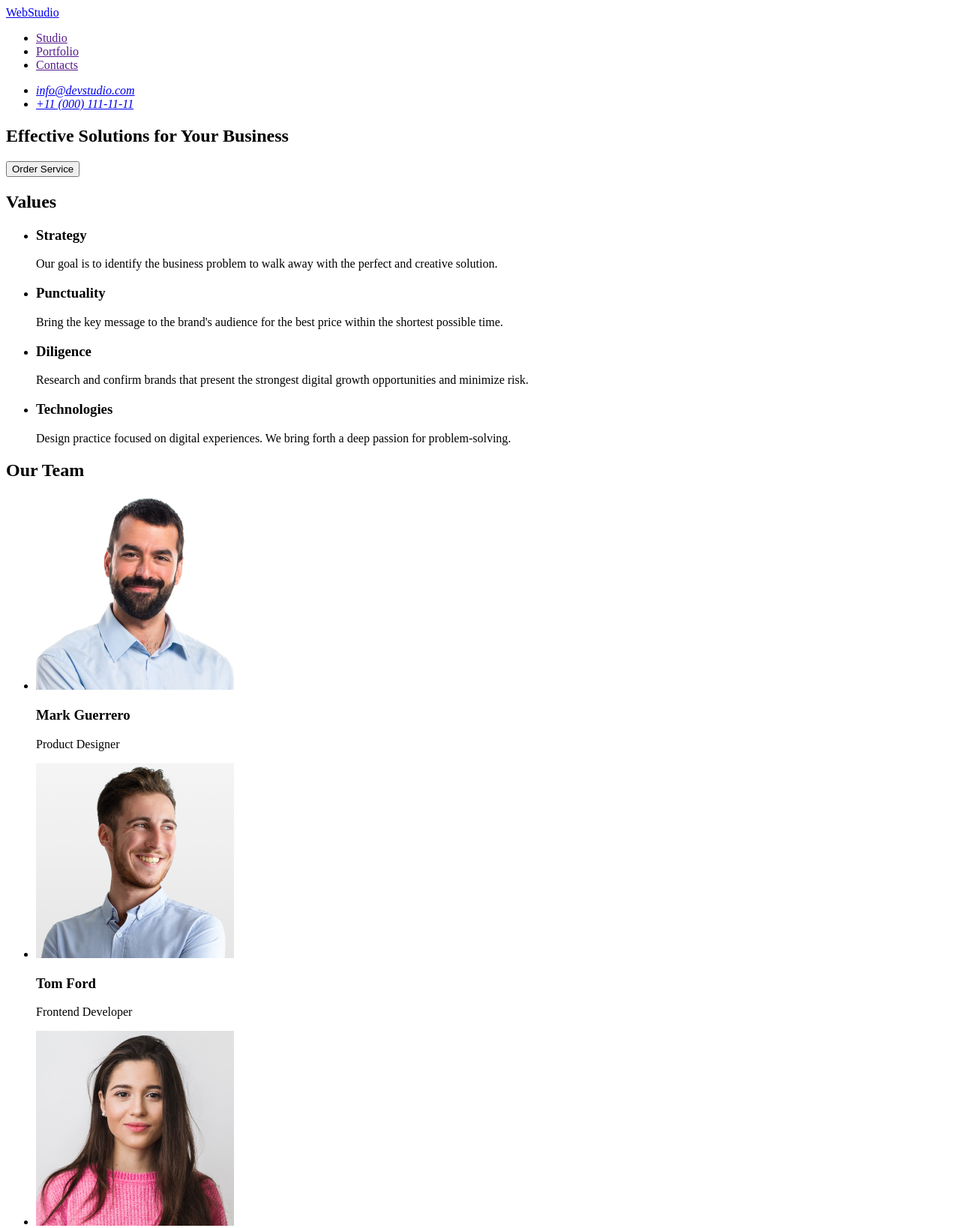
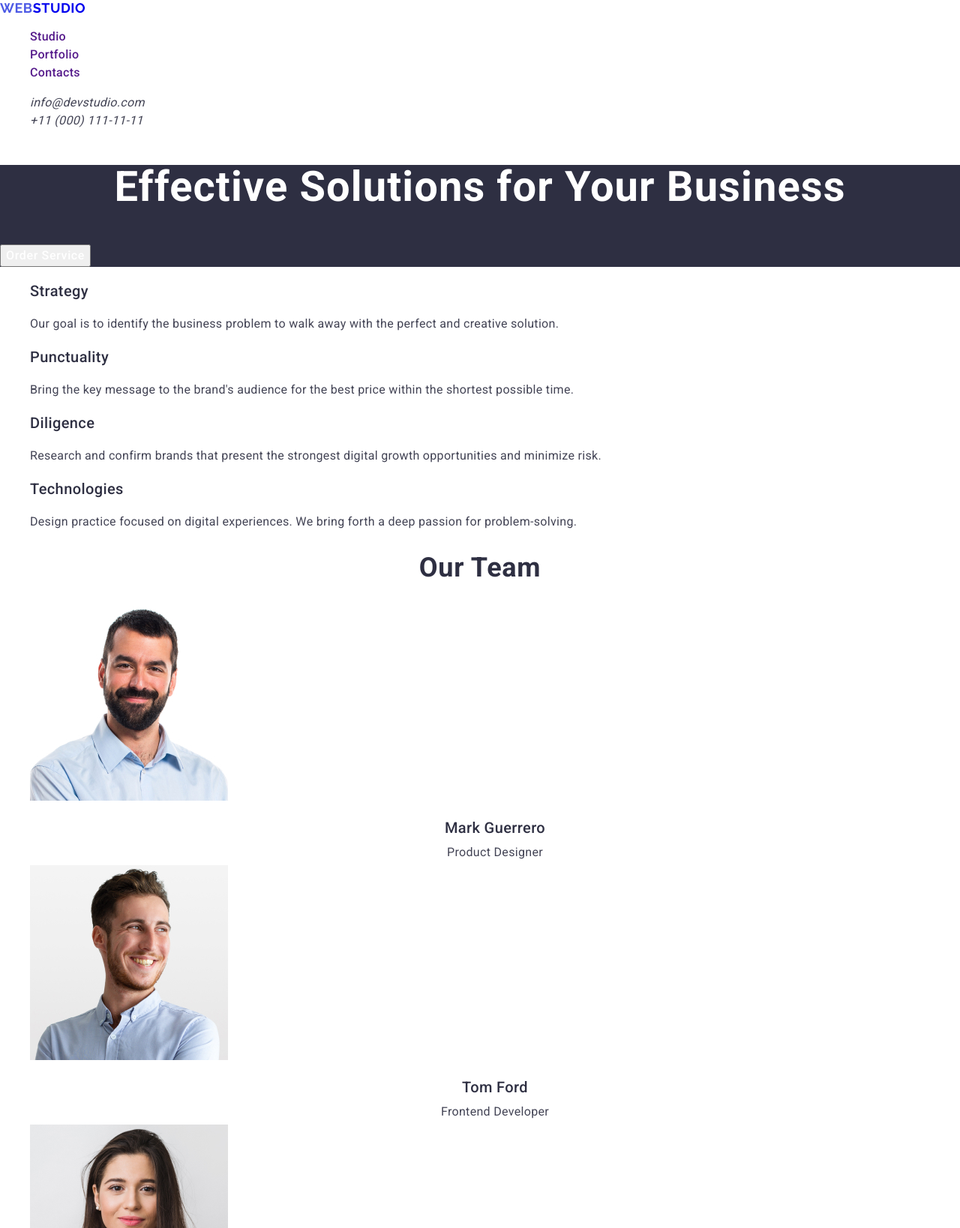
Before and after one commit to biletskakatia/goit-markup-hw-02, a plain HTML site: page index.html in a window 1280 px wide. Shown: the top 1638 px of the page at 75% size. Drawn offline with nearby package versions, Linux system fonts and the light colour scheme.

Commit message:
сss_start

```diff
--- /dev/null
+++ b/css/styles.css
@@ -0,0 +1,218 @@
+body {
+    font-family: "Roboto", sans-serif;
+    color:  #2E2F42;
+}
+
+ul {
+    list-style: none;
+}
+
+a {
+    text-decoration: none;
+  }
+
+.visually-hidden {
+    position: absolute;
+    width: 1px;
+    height: 1px;
+    margin: -1px;
+    border: 0;
+    padding: 0;
+    white-space: nowrap;
+    clip-path: inset(100%);
+    overflow: hidden;
+  }
+
+  .title {
+    text-align: center;
+    font-size: 36px;
+    font-weight: 700;
+    line-height: 1.11;
+    letter-spacing: 0.02em;
+    text-transform: capitalize;
+    }
+
+ /*----------------HEADER--------------*/
+
+.header-logo {
+font-family: Raleway;
+font-size: 18px;
+font-weight: 700;
+line-height: 1.17;
+letter-spacing: 0.03em;
+text-transform: uppercase;
+}
+.header-logo span {
+    color: #4D5AE5;
+}
+
+.header-menu-link {
+font-size: 16px;
+font-weight: 500;
+line-height: 1.50;
+letter-spacing: 0.02em;
+}
+
+.header-menu-link:focus {
+    color: #404BBF;
+  }
+
+  .header-menu-link:hover {
+    color: #404BBF;
+  }
+
+.header-menu-link:active {
+    color: #404BBF;
+    text-decoration: underline;
+  }
+
+
+.header-address-link {
+color:  #434455;
+font-size: 16px;
+font-weight: 400;
+line-height: 1.50;
+letter-spacing: 0.02em;
+}
+.header-address-link:hover {
+    color: #404BBF;
+}
+.header-address-link:focus {
+    color: #404BBF;
+}
+
+/*-------------------------------------*/
+
+/*----------------HERO--------------*/
+
+.hero {
+    background: #2E2F42;
+}
+.hero-title {
+color:  #FFF;
+text-align: center;
+font-size: 56px;
+font-weight: 700;
+line-height: 1.07;
+letter-spacing: 0.02em;
+}
+.hero-btn {
+ color:  #FFF;
+font-size: 16px;
+font-weight: 500;
+line-height: 1.50;
+letter-spacing: 0.04em;
+cursor: pointer;
+}
+
+/** ----------------------------------- */
+
+/** --------------VALUES----------------- */
+
+.values {
+}
+
+.values-list {
+}
+.values-item {
+}
+.values-subtitle {
+    font-size: 20px;
+    font-weight: 500;
+    line-height: 1.20;
+    letter-spacing: 0.02em;
+}
+.values-item-text {
+color:#434455;
+font-size: 16px;
+line-height: 1.50;
+letter-spacing: 0.02em;
+}
+
+/** ----------------------------------- */
+
+/** --------------TEAM----------------- */
+
+.team {
+}
+.team-list {
+}
+.team-list-item {
+}
+.team-item-img {
+}
+
+.team-iteam-title {
+    text-align: center;
+    font-size: 20px;
+    font-weight: 500;
+    line-height: 1.20;
+    letter-spacing: 0.02em;
+}
+
+.team-item-text {
+color:#434455;
+text-align: center;
+font-size: 16px;
+line-height: 1.50px;
+letter-spacing: 0.02em;
+}
+
+/** ----------------------------------- */
+
+/** --------------PORTFOLIO----------------- */
+
+.portfolio {
+}
+
+.portfolio-list {
+}
+.portfolio-list-item {
+}
+.portfolio-item-img {
+}
+
+.portfolio-item-title {
+    text-align: center;
+    font-size: 20px;
+    font-weight: 500;
+    line-height: 1.20;
+    letter-spacing: 0.02em;
+}
+.portfolio-item-text {
+    color:#434455;
+text-align: center;
+font-size: 16px;
+line-height: 1.50px;
+letter-spacing: 0.02em;
+}
+/** ----------------------------------- */
+
+/**---------------FOOTER----------------*/
+
+.footer {
+    background:  #2E2F42;
+}
+
+.footer-logo {
+    color: #F4F4FD;
+    font-family: Raleway;
+    font-size: 18px;
+    font-weight: 700;
+    line-height: 1.17;
+    letter-spacing: 0.03em;
+    text-transform: uppercase;
+    }
+
+.footer-logo span {
+        color: #4D5AE5;
+    }
+
+.footer-text {
+    color: #F4F4FD;
+    font-size: 16px;
+    line-height: 1.50;
+    letter-spacing: 0.02em;
+}
+
+/** ----------------------------------- */
--- a/index.html
+++ b/index.html
@@ -4,102 +4,141 @@
     <meta charset="UTF-8">
     <meta name="viewport" content="width=device-width, initial-scale=1.0">
     <title>Document</title>
+    <link rel="stylesheet" href="https://cdnjs.cloudflare.com/ajax/libs/modern-normalize/2.0.0/modern-normalize.min.css">
+    <link rel="stylesheet" href="./css/styles.css" />
+    <link rel="preconnect" href="https://fonts.googleapis.com">
+<link rel="preconnect" href="https://fonts.gstatic.com" crossorigin>
+<link href="https://fonts.googleapis.com/css2?family=Montserrat:wght@400;600&family=Raleway:wght@700&family=Roboto:wght@400;500;700&display=swap" rel="stylesheet">
 </head>
 <body>
-    <header>
-     <nav>
-        <a href="./index.html">WebStudio</a>
-        <ul>
-            <li>
-                <a href="">Studio</a>
+    <header class="header">
+     <nav class="header-nav">
+        <a class="header-logo" href="./index.html"><span >Web</span>Studio</a>
+        <ul class="header-menu-list">
+            <li class="header-menu-item">
+                <a class="header-menu-link" href="">Studio</a>
             </li>
-            <li>
-                <a href="">Portfolio</a>
+            <li class="header-menu-item">
+                <a class="header-menu-link" href="">Portfolio</a>
             </li>
-            <li>
-                <a href="">Contacts</a>
+            <li class="header-menu-item">
+                <a class="header-menu-link" href="">Contacts</a>
             </li>
         </ul>
      </nav>
 
-        <address>
-            <ul>
-               <li>
-                <a href="mailto:info@devstudio.com">info@devstudio.com</a>
+        <address class="header-address">
+            <ul class="header-address-list">
+               <li class="header-address-item">
+                <a class="header-address-link" href="mailto:info@devstudio.com">info@devstudio.com</a>
                </li>
-               <li>
-                <a href="tel:+110001111111">+11 (000) 111-11-11</a>
+               <li class="header-address-item">
+                <a class="header-address-link" href="tel:+110001111111">+11 (000) 111-11-11</a>
               </li>
             </ul>
         </address>
     </header>
-    <main>
-        <section>
-            <h1>Effective Solutions for Your Business</h1>
-            <button type="button">Order Service</button>
+    <main class="main">
+        <section class="hero">
+            <h1 class="hero-title">Effective Solutions for Your Business</h1>
+            <button class="hero-btn" type="button">Order Service</button>
 
         </section>
 
-        <section>
-            <h2>Values</h2>
-            <ul>
-                <li>
-                    <h3>Strategy</h3>
-                    <p>
+        <section class="values">
+            <h2 class="visually-hidden">Values</h2>
+            <ul class="values-list">
+                <li class="values-item">
+                    <h3 class="values-subtitle">Strategy</h3>
+                    <p class="values-item-text">
                         Our goal is to identify the business problem to walk away with the perfect and creative solution.
                     </p>
                 </li>
-                <li>
-                    <h3>Punctuality</h3>
-                    <p>
+                <li class="values-item">
+                    <h3 class="values-subtitle">Punctuality</h3>
+                    <p class="values-item-text">
                         Bring the key message to the brand's audience for the best price within the shortest possible time.
                     </p>
                 </li>
-                <li>
-                    <h3>Diligence</h3>
-                    <p>
+                <li class="values-item">
+                    <h3 class="values-subtitle">Diligence</h3>
+                    <p class="values-item-text">
                         Research and confirm brands that present the strongest digital growth opportunities and minimize risk.
                     </p>
                 </li>
-                <li>
-                    <h3>Technologies</h3>
-                    <p>
+                <li class="values-item">
+                    <h3 class="values-subtitle">Technologies</h3>
+                    <p class="values-item-text">
                         Design practice focused on digital experiences. We bring forth a deep passion for problem-solving.
                     </p>
                 </li>
             </ul>
         </section>
 
-        <section>
-            <h2>Our Team</h2>
-        <ul>
-            <li>
-                <img src="./images/img-1.jpg" alt="Mark Guerrero" width="264">
-                <h3>Mark Guerrero</h3>
-                <p>Product Designer</p>
+        <section class="team">
+            <h2 class="title">Our Team</h2>
+        <ul class="team-list">
+            <li class="team-list-item">
+                <img src="./images/img-1.jpg" alt="Mark Guerrero" width="264" class="team-item-img">
+                <h3 class="team-iteam-title">Mark Guerrero</h3>
+                <p class="team-item-text">Product Designer</p>
             </li>
-            <li>
-                <img src="./images/img-2.jpg" alt="Tom Ford" width="264">
-                <h3>Tom Ford</h3>
-                <p>Frontend Developer</p>
+            <li class="team-list-item">
+                <img src="./images/img-2.jpg" alt="Tom Ford" width="264" class="team-item-img">
+                <h3 class="team-iteam-title">Tom Ford</h3>
+                <p class="team-item-text">Frontend Developer</p>
             </li>
-            <li>
-                <img src="./images/img-3.jpg" alt="Camila Garcia" width="264">
-                <h3>Camila Garcia</h3>
-                <p>Marketing</p>
+            <li class="team-list-item">
+                <img src="./images/img-3.jpg" alt="Camila Garcia" width="264" class="team-item-img">
+                <h3 class="team-iteam-title">Camila Garcia</h3>
+                <p class="team-item-text">Marketing</p>
             </li>
-            <li>
-                <img src="./images/img-4.jpg" alt="Daniel Wilson" width="264">
-                <h3>Daniel Wilson</h3>
-                <p>UI Designer</p>
+            <li class="team-list-item">
+                <img src="./images/img-4.jpg" alt="Daniel Wilson" width="264" class="team-item-img">
+                <h3 class="team-iteam-title">Daniel Wilson</h3>
+                <p class="team-item-text">UI Designer</p>
             </li>
         </ul>
         </section>
-
+        <section class="portfolio">
+            <h2 class="title">Our Portfolio</h2>
+        <ul class="portfolio-list">
+            <li class="portfolio-list-item">
+                <img src="/images/banking.jpg" alt="banking App" width="360" height="300" class="portfolio-item-img">
+                <h3 class="portfolio-item-title">Banking App</h3>
+                <p class="portfolio-item-text">App</p>
+            </li>
+            <li class="portfolio-list-item">
+                <img src="/images/payment.jpg" alt="cashless Payment" width="360" height="300" class="portfolio-item-img">
+                <h3 class="portfolio-item-title">Cashless Payment</h3>
+                <p class="portfolio-item-text">Marketing</p>
+            </li>
+            <li class="portfolio-list-item">
+                <img src="/images/meditaion.jpg" alt="laptop and phone" width="360" height="300" class="portfolio-item-img">
+                <h3 class="portfolio-item-title">Meditaion App</h3>
+                <p class="portfolio-item-text">App</p>
+            </li>
+            <li class="portfolio-list-item">
+                <img src="/images/taxi.jpg" alt="interior of the car" width="360" height="300" class="portfolio-item-img">
+                <h3 class="portfolio-item-title">Taxi Service</h3>
+                <p class="portfolio-item-text">Marketing</p>
+            </li>
+            <li class="portfolio-list-item">
+                <img src="/images/screen.jpg" alt="phone screen" width="360" height="300" class="portfolio-item-img">
+                <h3 class="portfolio-item-title">Screen Illustrations</h3>
+                <p class="portfolio-item-text">Design</p>
+            </li>
+            <li class="portfolio-list-item">
+                <img src="/images/courses.jpg" alt="girl in headphones" width="360" height="300" class="portfolio-item-img">
+                <h3 class="portfolio-item-title">Online Courses</h3>
+                <p class="portfolio-item-text">Marketing</p>
+            </li>
+        </ul>
+        </section>
     </main>
-    <footer>
-            <a href="./index.html">WebStudio</a>
-            <p>Increase the flow of customers and sales for your business with digital marketing & growth solutions.</p>
+    <footer class="footer">
+        <a class="footer-logo" href="./index.html"><span >Web</span>Studio</a>
+            <p class="footer-text">Increase the flow of customers and sales for your business with digital marketing & growth solutions.</p>
     </footer>
 </body>
 </html>
```
Also changed, not shown: images/banking.jpg (added), images/courses.jpg (added), images/meditaion.jpg (added), images/payment.jpg (added), images/screen.jpg (added), images/taxi.jpg (added).
